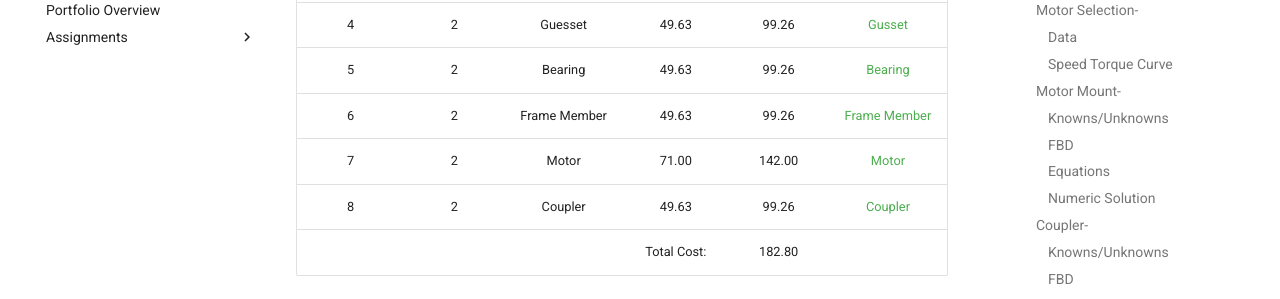
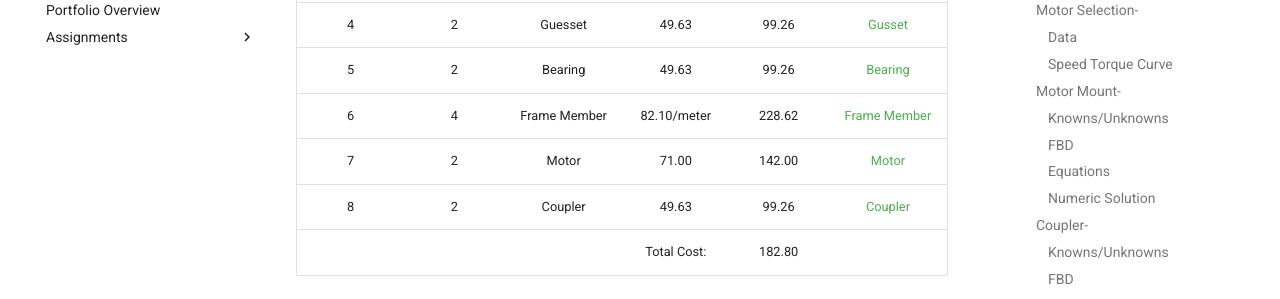
Before and after one commit to Taylor-Rockefeller-Portfolio/megr2157-portfolio, an MkDocs documentation site: the page built from docs/assignments/a11/index.md, in a window 1280 px wide and 900 px high, scrolled down 13670 px. Shown: the part 152-451 px from the top of the window. Built offline with MkDocs 1.6.1 and Material for MkDocs 9.7.7, drawn with Linux system fonts in a browser that asks for light colours.

Commit message:
Update Frame Member pricing and quantity

```diff
--- a/docs/assignments/a11/index.md
+++ b/docs/assignments/a11/index.md
@@ -137,7 +137,7 @@ Brief discussion of load path and any observed twisting/warping tendencies
 | 3 | 2 | Flange | 49.63 | 99.26 | [Flange](https://www.roton.com/product/flange-steel-flange-89838/) |
 | 4 | 2 | Guesset | 49.63 | 99.26 | [Gusset](http://8020.net/40-4334.html) |
 | 5 | 2 | Bearing | 49.63 | 99.26 | [Bearing](https://www.traceparts.com/en/product/motion-industries-radialdeep-groove-ball-bearing-6082rsh?CatalogPath=TRACEPARTS:TP01002001001002&Product=90-06092022-035185) |
-| 6 | 2 | Frame Member | 49.63 | 99.26 | [Frame Member](https://8020.net/40-4080.html) |
+| 6 | 4 | Frame Member | 82.10/meter | 228.62 | [Frame Member](https://8020.net/40-4080.html) |
 | 7 | 2 | Motor | 71.00 | 142.00 | [Motor](http://www.moonsindustries.com/p/nema-23-high-precision-hybrid-stepper-motors/ms23haap4200-000004611110015320) |
 | 8 | 2 | Coupler | 49.63 | 99.26 | [Coupler](http://www.mcmaster.com/6446K782) |
 |  |  |  | Total Cost: | 182.80 |  |
```
